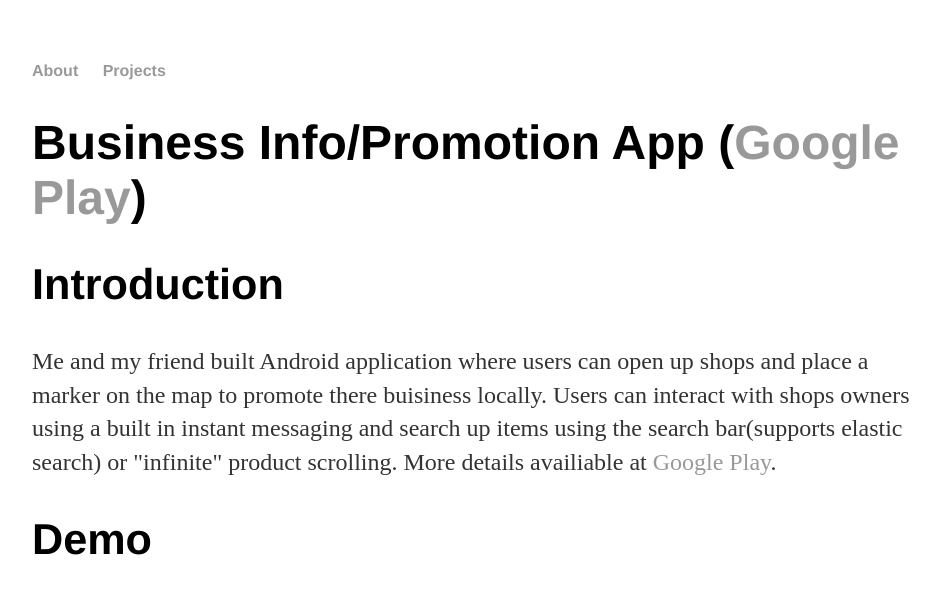
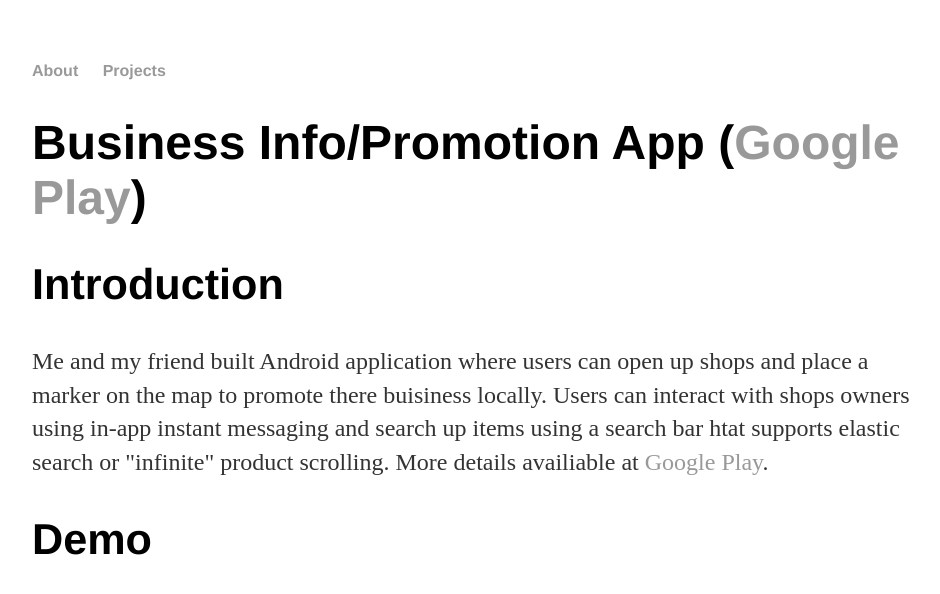
Before and after one commit to jcho7022/jcho7022.github.io, a Jekyll site: the page built from projects/float/index.html, in a window 1280 px wide and 900 px high, cut to the strip 0-596 px from the top of the window. Shown: the whole strip, without its empty margins (160-1100 px from the left). Built offline with Jekyll 4.4.1, drawn with Linux system fonts in a browser that asks for light colours.

Commit message:
Update index.html

```diff
--- a/projects/float/index.html
+++ b/projects/float/index.html
@@ -5,7 +5,7 @@
 <h1>Business Info/Promotion App (<a href="https://play.google.com/store/apps/details?id=com.floatapplication">Google Play</a>)</h1>
 <h2>Introduction</h2>
 <p>Me and my friend built Android application where users can open up shops and place a marker on the map to promote there buisiness locally.
-Users can interact with shops owners using a built in instant messaging and search up items using the search bar(supports elastic search)
+Users can interact with shops owners using in-app instant messaging and search up items using a search bar htat supports elastic search
   or "infinite" product scrolling. More details availiable at
   <a href="https://play.google.com/store/apps/details?id=com.floatapplication">Google Play</a>. </p>
 
```
